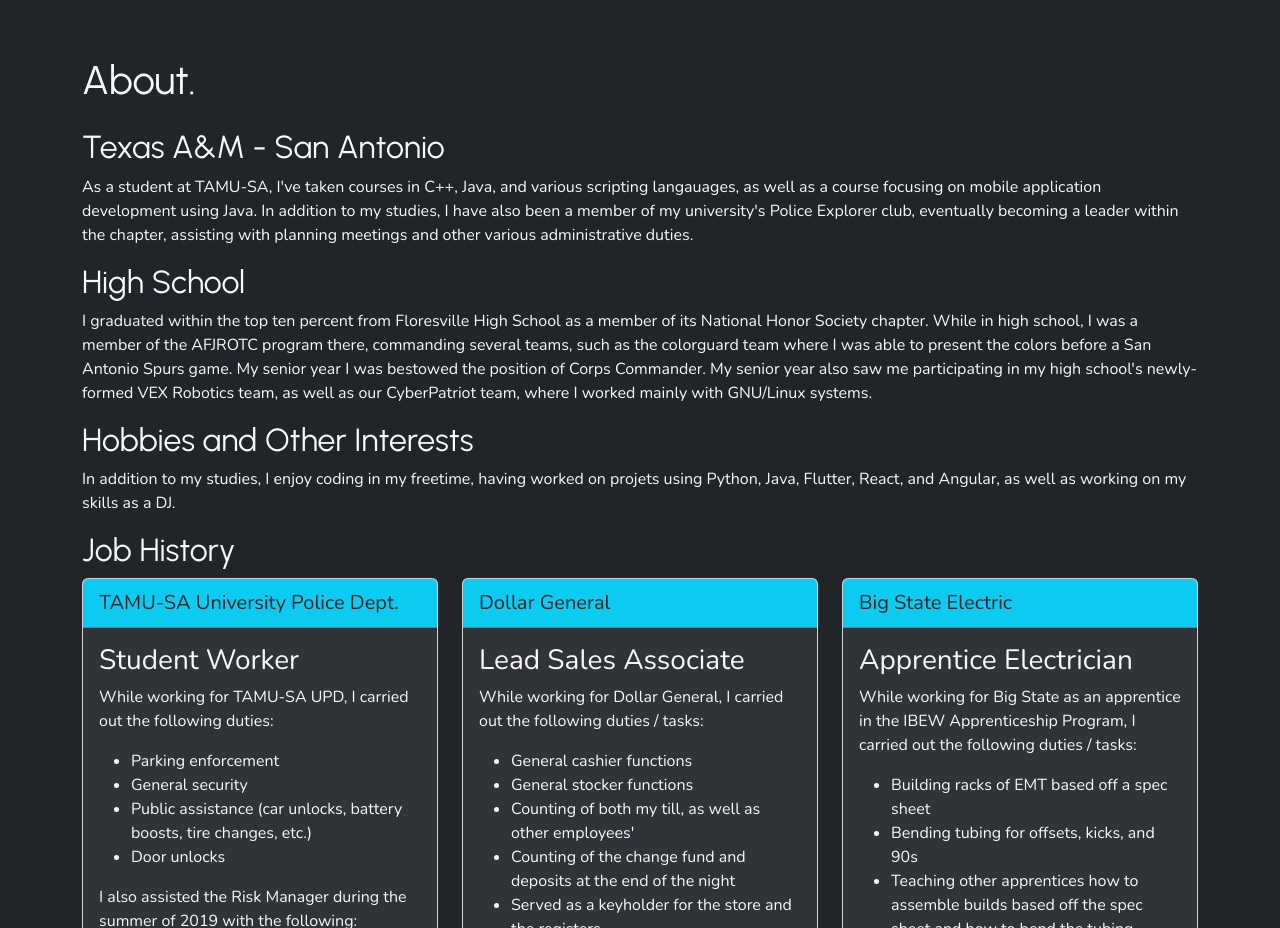
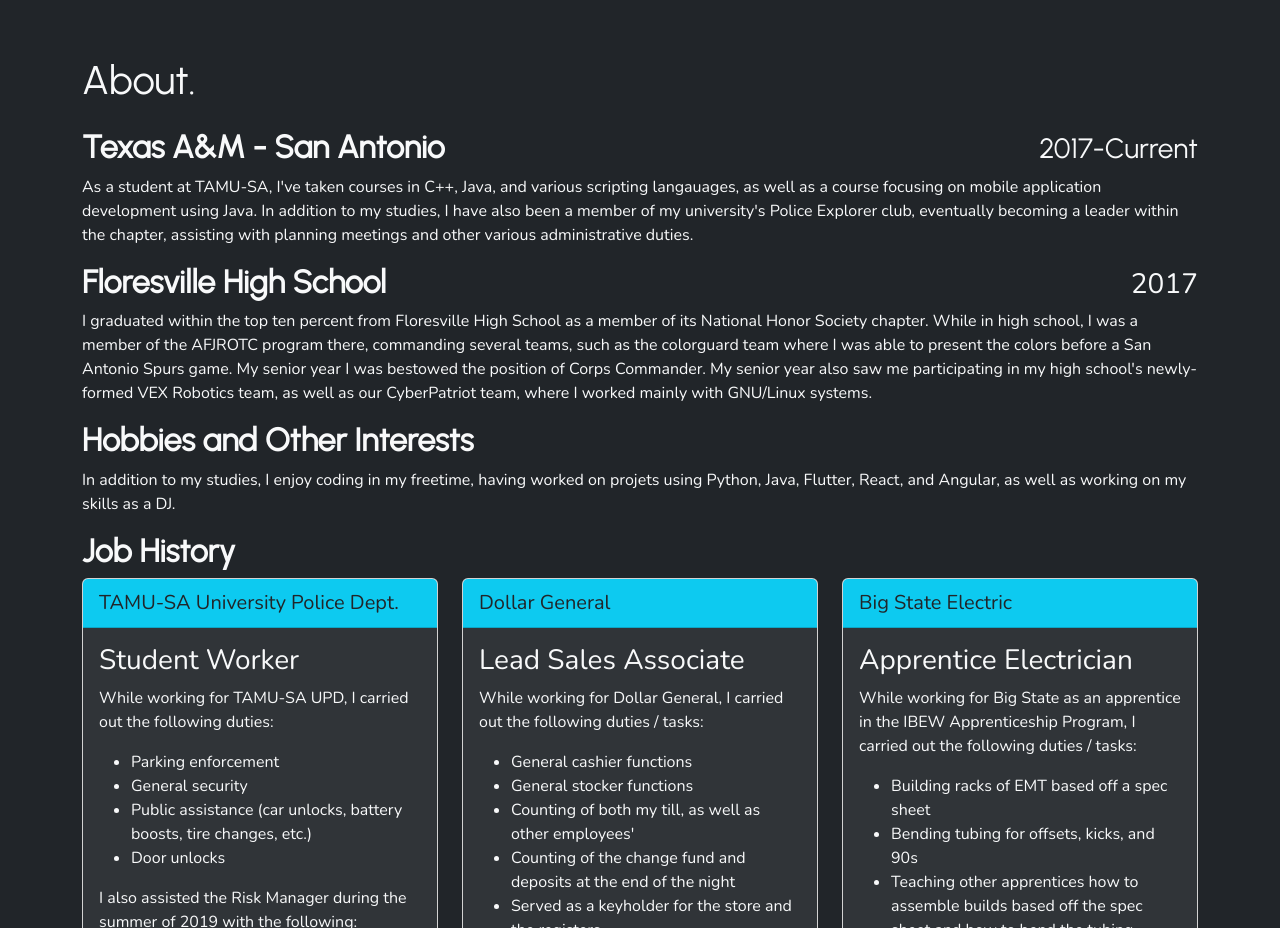
Before and after one commit to sk3p7ic/wad-ass-1, a plain HTML site: page index.html in a window 1280 px wide. Shown: the part 1900-2828 px from the top of the page. Drawn offline with nearby package versions, Linux system fonts and the light colour scheme; a web font is replaced by a local one.

Commit message:
Changed styling of the about section

```diff
--- a/index.html
+++ b/index.html
@@ -342,7 +342,12 @@
       <!-- About -->
       <div id="about" class="container-xl py-5">
         <h1 class="mb-4 mt-2">About.</h1>
-        <h2>Texas A&amp;M - San Antonio</h2>
+        <div
+          class="d-flex flex-column flex-lg-row justify-content-lg-between align-items-lg-baseline"
+        >
+          <h2><strong>Texas A&amp;M - San Antonio</strong></h2>
+          <h3 class="font-urbanist">2017-Current</h3>
+        </div>
         <p>
           As a student at TAMU-SA, I've taken courses in C++, Java, and various
           scripting langauages, as well as a course focusing on mobile
@@ -351,7 +356,12 @@
           becoming a leader within the chapter, assisting with planning meetings
           and other various administrative duties.
         </p>
-        <h2>High School</h2>
+        <div
+          class="d-flex flex-column flex-lg-row justify-content-lg-between align-items-lg-baseline"
+        >
+          <h2><strong>Floresville High School</strong></h2>
+          <h3 class="font-urbranist">2017</h3>
+        </div>
         <p>
           I graduated within the top ten percent from Floresville High School as
           a member of its National Honor Society chapter. While in high school,
@@ -362,13 +372,13 @@
           in my high school's newly-formed VEX Robotics team, as well as our
           CyberPatriot team, where I worked mainly with GNU/Linux systems.
         </p>
-        <h2>Hobbies and Other Interests</h2>
+        <h2><strong>Hobbies and Other Interests</strong></h2>
         <p>
           In addition to my studies, I enjoy coding in my freetime, having
           worked on projets using Python, Java, Flutter, React, and Angular, as
           well as working on my skills as a DJ.
         </p>
-        <h2>Job History</h2>
+        <h2><strong>Job History</strong></h2>
         <div class="row row-cols-1 row-cols-md-2 row-cols-xl-3">
           <!-- TAMU-SA UPD: Student Worker Card -->
           <div class="col">
--- a/res/css/main.css
+++ b/res/css/main.css
@@ -78,6 +78,10 @@ h2 {
 
 /* Editing Custom Classes */
 
+.font-urbanist {
+  font-family: "Urbanist", sans-serif;
+}
+
 .social-link {
   width: fit-content;
   padding-left: 0.5rem;
```
